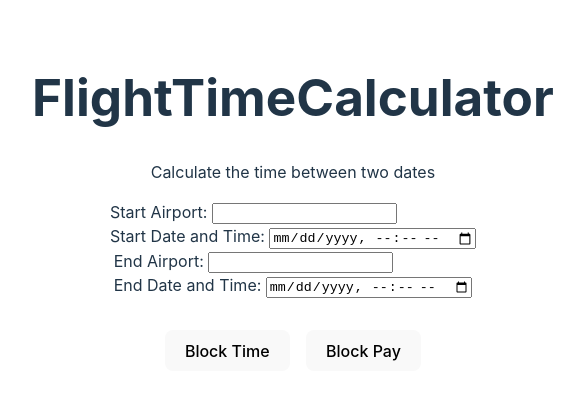
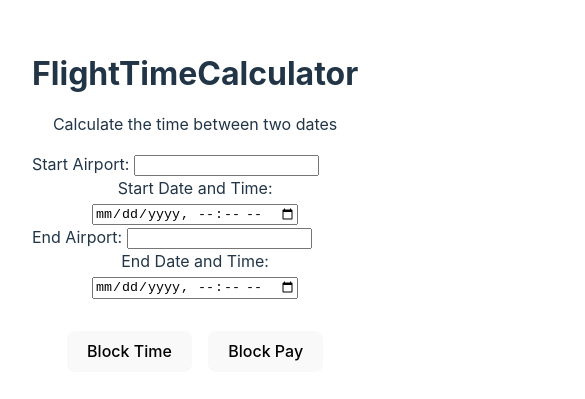
Before and after one commit to Dredegui/FlightTime, a React (Vite) app: page / in a window 390 px wide. Shown: the part 203-602 px from the top of the page, 585 px wide, since content can reach past the window. Built offline with nearby package versions, Linux system fonts and the light colour scheme.

Commit message:
feat: improve mobile content fit

```diff
--- a/src/index.css
+++ b/src/index.css
@@ -11,6 +11,7 @@
   text-rendering: optimizeLegibility;
   -webkit-font-smoothing: antialiased;
   -moz-osx-font-smoothing: grayscale;
+
 }
 
 .main {
@@ -20,6 +21,7 @@
   justify-content: center;
   height: 100%;
 }
+
 
 .buttons {
   display: flex;
@@ -48,12 +50,13 @@ body {
   margin: 0;
   display: flex;
   place-items: center;
+  max-width: 100%;
   min-width: 320px;
   min-height: 100vh;
 }
 
 h1 {
-  font-size: 3.2em;
+  font-size: 2em;
   line-height: 1.1;
 }
 
```
